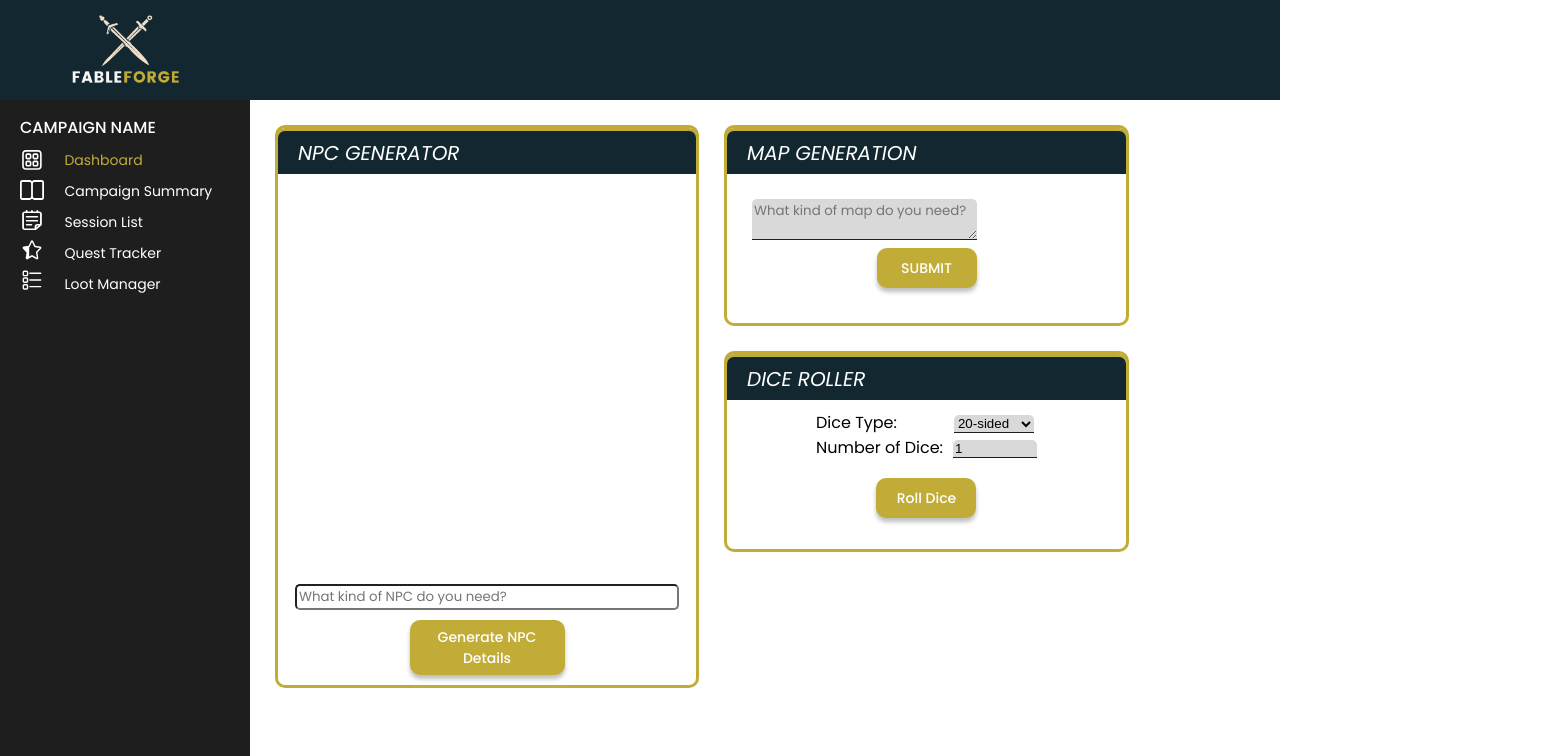
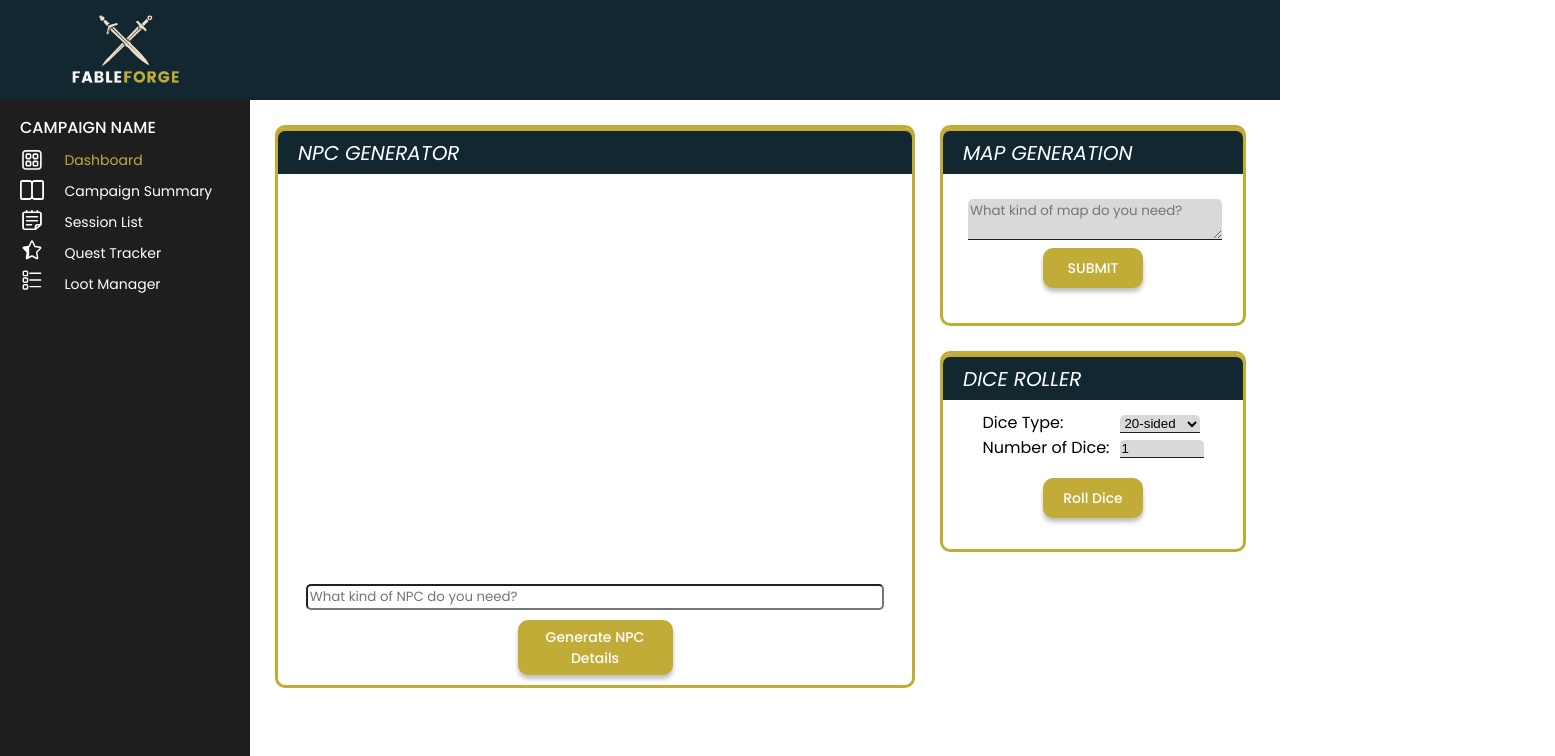
Before and after one commit to alliebourden/fableforge, a React (Vite) app: page / in a window 1280 px wide. Shown: the top 756 px of the page, 1555 px wide, since content can reach past the window. Built offline with nearby package versions, Linux system fonts and the light colour scheme.

Commit message:
style - npc generator size responsive

```diff
--- a/src/App.css
+++ b/src/App.css
@@ -1,3 +1,9 @@
+body,
+html {
+  margin: 0;
+  padding: 0;
+}
+
 /* top bar css */
 
 .top-bar {
@@ -862,23 +868,27 @@ dialog {
 
 /* dashboard css */
 
+.dashboard {
+  width: 100%;
+}
+
 .dashboard-content {
   display: flex;
-  width: 100%;
   margin-left: 275px;
   margin-top: 125px;
   margin-bottom: 25px;
-}
-
-.dashboard-content-left {
-  display: flex;
-  width: 50%;
-}
-
+  width: 100%;
+}
+
+.dashboard-content-left,
 .dashboard-content-right {
-  display: flex;
-  flex-direction: column;
-  width: 50%;
+  flex: 1;
+  overflow: hidden;
+}
+
+.dashboard-content-right {
+  display: flex;
+  flex-direction: column;
 }
 
 /* npc generator css */
@@ -887,16 +897,15 @@ dialog {
   display: flex;
   flex-direction: column;
   align-items: center;
-  width: 100%;
   border: 3px solid #c2ac38;
   border-radius: 10px;
+  flex: 1;
 }
 
 .chat-container-top {
   text-transform: uppercase;
   display: flex;
   align-items: center;
-  width: 100%;
   height: 43px;
   border-radius: 10px 10px 0px 0px;
   border-top: 3px solid #c2ac38;
@@ -905,6 +914,7 @@ dialog {
   background: #132730;
   color: #ffffff;
   justify-content: space-between;
+  width: 100%;
 }
 
 .chat-container-top p {
@@ -922,12 +932,15 @@ dialog {
   height: 400px;
   overflow-y: auto;
   margin-bottom: 10px;
+  width: 90%;
 }
 
 .chat-message {
+  display: flex;
   margin-bottom: 5px;
   padding: 8px;
   border-radius: 5px;
+  width: 90%;
 }
 
 .user {
@@ -942,26 +955,18 @@ dialog {
   display: flex;
   flex-direction: column;
   align-items: center;
-
+  width: 90%;
+}
+
+.user-input input {
   width: 100%;
-}
-
-.user-input input {
-  width: 90%;
   border-radius: 5px;
   max-height: 200px;
   font-family: Poppins;
 }
 
 .chat-message.user {
-  width: 90%;
   margin-top: 5px;
-  margin-right: 10px;
-}
-
-.chat-message.npc {
-  width: 90%;
-  margin-right: 10px;
 }
 
 .generate-npc-chat-button {
@@ -1131,6 +1136,7 @@ dialog input {
   border-radius: 5px 5px 0px 0px;
   border-bottom: 1px solid #1e1e1e;
   background: #d9d9d9;
+
   border-top: none;
   border-left: none;
   border-right: none;
@@ -1144,7 +1150,7 @@ dialog input {
 }
 
 .image-generation-form {
-  width: 100%;
+  width: 300px;
   min-height: 195px;
   border: 3px solid #c2ac38;
   display: flex;
@@ -1153,11 +1159,24 @@ dialog input {
   border-radius: 10px;
 }
 
+.image-generation-form-info {
+  width: 300px;
+  display: flex;
+  justify-content: center;
+  margin-left: 25px;
+  margin-bottom: 10px;
+}
+
+.image-generation-form-info p {
+  width: 250px;
+  font-size: 14px;
+}
+
 .image-generation-form-top {
   text-transform: uppercase;
   display: flex;
   align-items: center;
-  width: 100%;
+  width: 300px;
   height: 43px;
   border-radius: 10px 10px 0px 0px;
   border-top: 3px solid #c2ac38;
@@ -1200,7 +1219,7 @@ dialog input {
   border-top: none;
   border-left: none;
   border-right: none;
-  width: 90%;
+  width: 250px;
   font-family: Poppins;
 }
 
@@ -1228,7 +1247,7 @@ dialog input {
 }
 
 .dice-roller-container {
-  width: 100%;
+  width: 300px;
   min-height: 195px;
   border: 3px solid #c2ac38;
   display: flex;
@@ -1241,7 +1260,7 @@ dialog input {
   text-transform: uppercase;
   display: flex;
   align-items: center;
-  width: 100%;
+  width: 300px;
   height: 43px;
   border-radius: 10px 10px 0px 0px;
   border-top: 3px solid #c2ac38;
--- a/src/pages/Dashboard.jsx
+++ b/src/pages/Dashboard.jsx
@@ -158,7 +158,7 @@ export default function Dashboard() {
   };
 
   return (
-    <div>
+    <div className="dashboard">
       <div className="dashboard-content">
         <div className="dashboard-content-left">
           <div className="chat-container">
```
